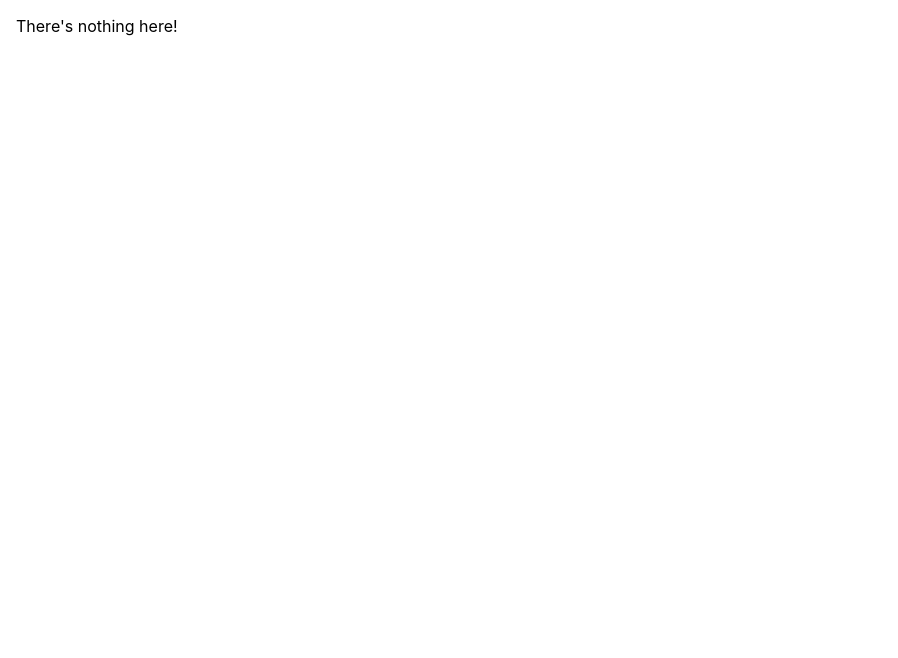
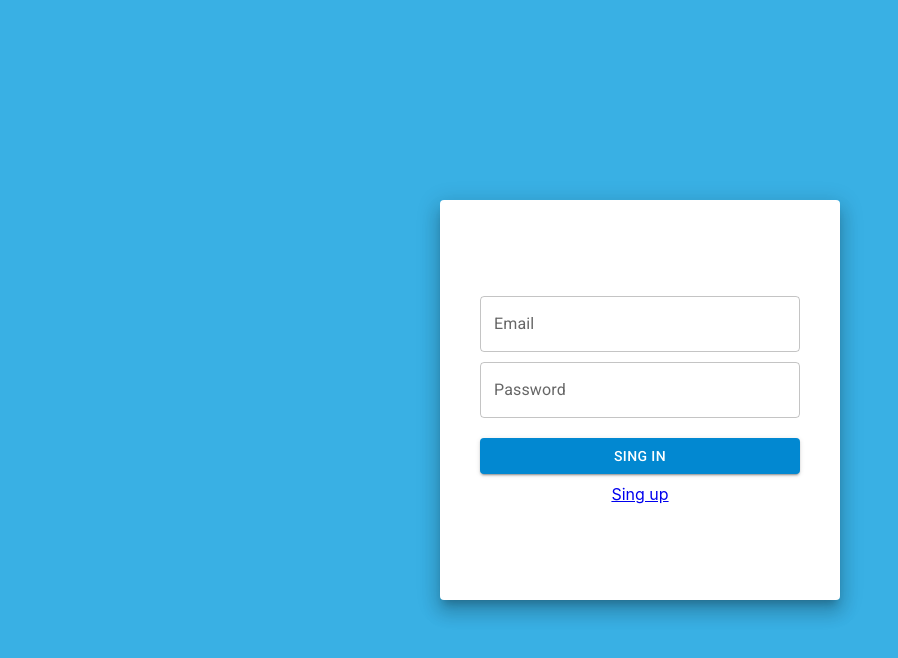
Before and after one commit to this4you/movies-client, a React app: page /login in a window 1280 px wide. Shown: the top 658 px of the page, without its empty margins (0-898 px from the left). Built offline with nearby package versions, Linux system fonts and the light colour scheme.

Commit message:
finish routing

```diff
--- a/src/App.tsx
+++ b/src/App.tsx
@@ -2,35 +2,26 @@ import React, { useEffect, useState } from 'react';
 import './App.scss';
 import {
   Routes,
-  Route
+  Route,
+  Navigate
 } from "react-router-dom";
 import { useAppDispatch } from './utils/hooks';
 import { moviesActios } from './redux/actions';
 import { AuthPage, HomePage } from './pages';
+import { LoginForm, RegisterForm } from './components';
 
 
 function App() {
   return (
     <Routes>
       <Route path="/home" element={<HomePage />} />
-      <Route path="/" element={<AuthPage />} />
-      <Route
-        path="*"
-        element={
-          <main style={{ padding: "1rem" }}>
-            <p>There's nothing here!</p>
-          </main>
-        }
-      />
+      <Route path="/" element={<AuthPage />}>
+        <Route index element={<LoginForm />} />
+        <Route path="login" element={<LoginForm />} />
+        <Route path="register" element={<RegisterForm />} />
+        <Route path="*" element={<Navigate to="/login" replace />} />
+      </Route>
     </Routes>
-    // <div className="wrapp">
-    //   <div className="form-wrapp">
-    //     <MovieForm submitHandle={() => { }} cinemaFormats={["VHS", "DVD", "Blu-Ray"]} />
-    //   </div>
-    //   <div className="list-wrapp">
-    //     <MovieList />
-    //   </div>
-    // </div>
   );
 }
 
--- a/src/components/LoginForm/index.tsx
+++ b/src/components/LoginForm/index.tsx
@@ -1,7 +1,8 @@
 import React, { FC, ReactElement } from 'react';
 import { useForm } from "react-hook-form";
-import { Button, Link, Paper, TextField } from '@mui/material';
+import { Button, Paper, TextField } from '@mui/material';
 import "./LoginForm.scss"
+import { Link } from 'react-router-dom';
 
 type LoginForm = {
   email: string;
@@ -26,7 +27,7 @@ const LoginForm: FC<{}> = (): ReactElement => {
         error={!!errors.password}
       />
       <Button variant="contained" color="info">Sing IN</Button>
-      <Link>Sing up</Link>
+      <Link to={'/register'}>Sing up</Link>
     </Paper>
   )
 }
--- a/src/components/RegisterForm/index.tsx
+++ b/src/components/RegisterForm/index.tsx
@@ -2,8 +2,9 @@ import React, { FC, ReactElement } from 'react';
 import { useForm } from "react-hook-form";
 import { ImportExport, Add } from '@mui/icons-material';
 import SendIcon from '@mui/icons-material/Send';
-import { Box, Button, Chip, FormControl, IconButton, InputLabel, Link, MenuItem, Paper, Select, Stack, TextField } from '@mui/material';
+import {Button,Paper,TextField } from '@mui/material';
 import "./RegisterForm.scss"
+import { Link } from 'react-router-dom';
 
 type MovieFormProps = {
   submitHandle: Function,
@@ -44,7 +45,7 @@ const RegisterForm: FC<{}> = (): ReactElement => {
         error={!!errors.name}
       />
       <Button variant="contained" color="info">Sing UP</Button>
-      <Link>Sing in</Link>
+      <Link to={'/login'}>Sing ip</Link>
     </Paper>
   )
 }
--- a/src/components/index.ts
+++ b/src/components/index.ts
@@ -1,3 +1,4 @@
 export {default as MovieForm} from './MovieForm';
 export {default as MovieList} from './MovieList';
 export {default as RegisterForm} from './RegisterForm';
+export {default as LoginForm} from './LoginForm';
--- a/src/pages/AuthPage/index.tsx
+++ b/src/pages/AuthPage/index.tsx
@@ -3,6 +3,7 @@ import { Button, Paper, Stack } from '@mui/material';
 import React, { useEffect, useState } from 'react';
 import { RegisterForm } from '../../components';
 import LoginForm from '../../components/LoginForm';
+import { Outlet, Link } from "react-router-dom";
 import './AuthPage.scss';
 
 function AuthPage() {
@@ -10,8 +11,7 @@ function AuthPage() {
     <div className="auth-page">
       <div className="auth-page-wrapp">
         <div className="auth-page-form">
-          {/* <RegisterForm/> */}
-          <LoginForm/>
+          <Outlet></Outlet>
         </div>
       </div>
     </div>
```
